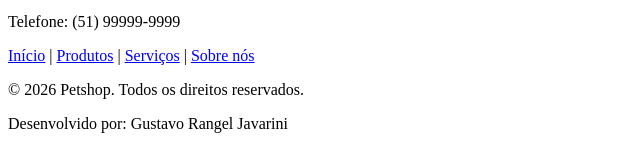
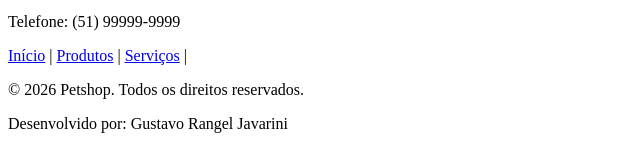
Before and after one commit to gustavo-java/trabalhofaculdade, a plain HTML site: page index.html in a window 1280 px wide. Shown: the part 855-1001 px from the top of the page, 0-640 px from the left. Drawn offline with Linux system fonts and the light colour scheme.

Commit message:
Update index.html

```diff
--- a/index.html
+++ b/index.html
@@ -70,7 +70,6 @@
             <a href="index.html">Início</a> |
             <a href="produtos.html">Produtos</a> |
             <a href="servicos.html">Serviços</a> |
-            <a href="sobre.html">Sobre nós</a>
         </nav>
 
         <p>&copy; 2026 Petshop. Todos os direitos reservados.</p>
```
